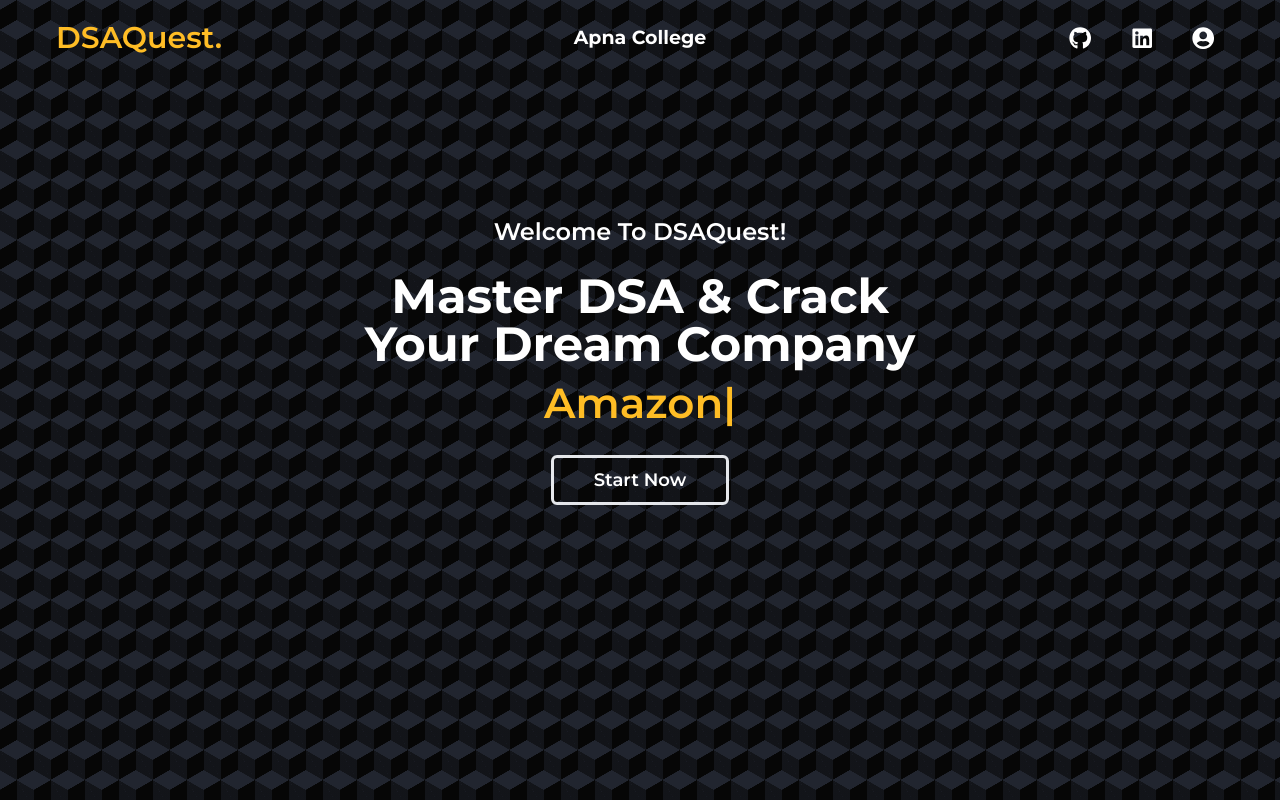
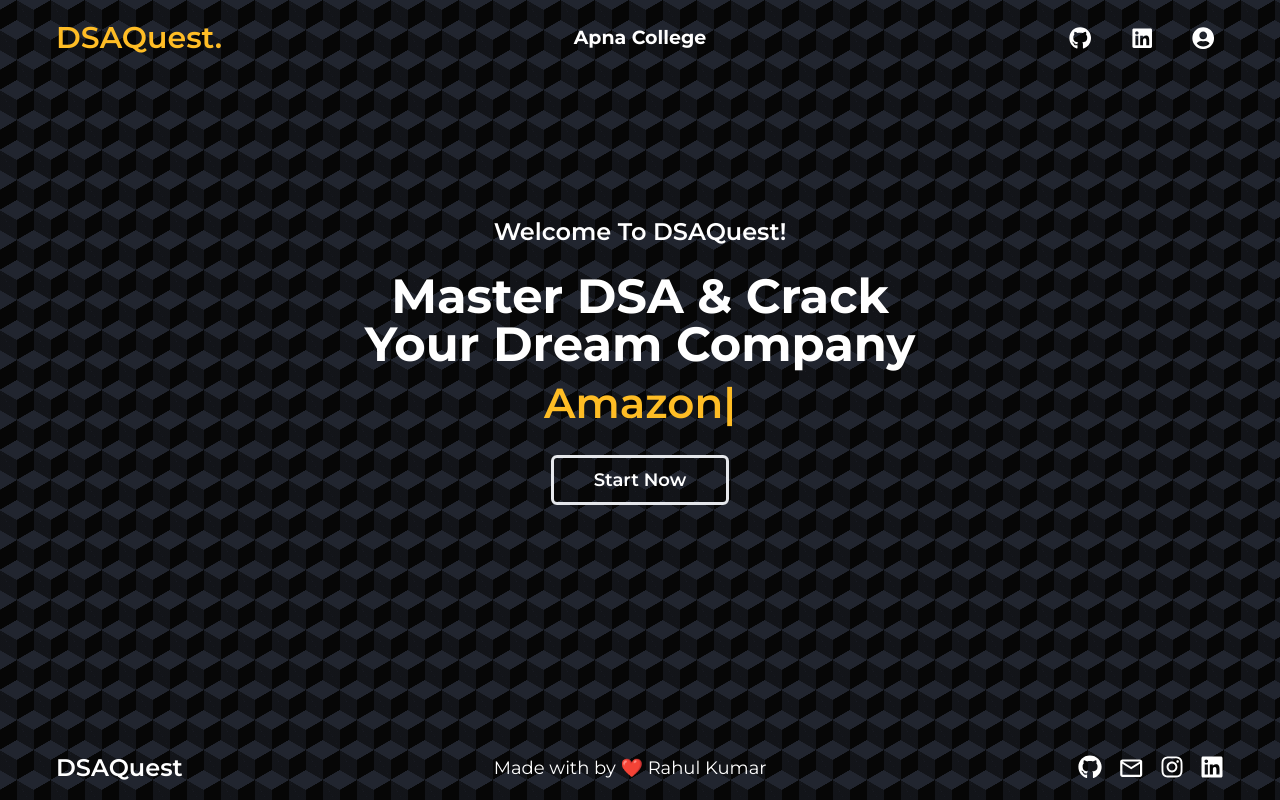
Before and after one commit to KumarRahul01/DSAQuest, a React (Vite) app in the folder frontend/: page / in a window 1280 px wide. Built offline with nearby package versions, Linux system fonts and the light colour scheme; no server answers.

Commit message:
UI updated by coder1

```diff
--- a/frontend/package.json
+++ b/frontend/package.json
@@ -10,6 +10,7 @@
     "preview": "vite preview"
   },
   "dependencies": {
+    "aos": "^2.3.4",
     "axios": "^1.7.7",
     "firebase": "^10.13.2",
     "react": "^18.3.1",
--- /dev/null
+++ b/frontend/src/components/Footer/Footer.jsx
@@ -0,0 +1,65 @@
+import React from "react";
+import { FaGithub, FaInstagram, FaLinkedin } from "react-icons/fa";
+import { MdAttachEmail, MdOutlineMailOutline } from "react-icons/md";
+import { Link } from "react-router-dom";
+
+const Footer = () => {
+  return (
+    <div className="text-white fixed bottom-0 px-4 sm:px-5 md:px-14 py-4 flex flex-col sm:flex-row sm:justify-between justify-center items-center gap-4 sm:gap-0 w-full">
+      <div>
+        <h1 className="lg:text-2xl text-xl font-semibold">DSAQuest</h1>
+      </div>
+      <div>
+        <p className="lg:text-lg text-sm">
+          Made with by ❤️{" "}
+          <Link to={"https://linkedin.com/in/rahul-kumar-chandra"}>
+            Rahul Kumar
+          </Link>{" "}
+        </p>
+      </div>
+      <div>
+        <div className="flex space-x-4">
+          <Link
+            to="https://github.com/KumarRahul01"
+            target="_blank"
+            rel="noopener noreferrer"
+          >
+            <FaGithub
+              className="text-white text-2xl
+                            hover:text-gray-300"
+            />
+          </Link>
+          <Link
+            to="mailto:kumarrahul.chandra2002@gmail.com"
+            target="_blank"
+            rel="noopener noreferrer"
+          >
+            <MdOutlineMailOutline
+              size={"1.65rem"}
+              className="text-white text-2xl
+                            hover:text-gray-300"
+            />
+          </Link>
+          <Link to="#" target="_blank" rel="noopener noreferrer">
+            <FaInstagram
+              className="text-white text-2xl
+                            hover:text-gray-300"
+            />
+          </Link>
+          <Link
+            to="https://linkedin.com/in/rahul-kumar-chandra"
+            target="_blank"
+            rel="noopener noreferrer"
+          >
+            <FaLinkedin
+              className="text-white text-2xl
+                            hover:text-gray-300"
+            />
+          </Link>
+        </div>
+      </div>
+    </div>
+  );
+};
+
+export default Footer;
--- a/frontend/src/components/NotFoundPage/NotFoundPage.jsx
+++ b/frontend/src/components/NotFoundPage/NotFoundPage.jsx
@@ -1,10 +1,12 @@
 import React from "react";
+import Footer from "../Footer/Footer";
 
 const NotFoundPage = () => {
   return (
+    <>
     <div className="bg w-full min-h-screen flex flex-col items-center justify-center selection:bg-[#ffbe25db] selection:text-slate-50">
         <h1 className="mb-4 lg:text-9xl text-6xl font-semibold text-red-500">404</h1>
-        <p className="mb-4 text-xl xs:text-2xl md:text-3xl text-white"l>Oops! Looks like you're lost.</p>
+        <p className="mb-4 text-xl xs:text-2xl md:text-3xl text-white">Oops! Looks like you're lost.</p>
         <div className="animate-bounce">
           <svg
             className="mx-auto h-16 w-16 text-red-500"
@@ -13,9 +15,6 @@
             stroke="currentColor"
           >
             <path
-              // stroke-linecap="round"
-              // stroke-linejoin="round"
-              // stroke-width="2"
               d="M12 19l9 2-9-18-9 18 9-2zm0 0v-8"
             ></path>
           </svg>
@@ -28,6 +27,8 @@
           .
         </p>
     </div>
+    <Footer />
+    </>
   );
 };
 
--- a/frontend/src/pages/Home.jsx
+++ b/frontend/src/pages/Home.jsx
@@ -2,11 +2,13 @@
 import { useNavigate } from "react-router-dom";
 import { TypeAnimation } from "react-type-animation";
 import Navbar from "../components/Navbar/Navbar";
+import Footer from "../components/Footer/Footer";
 
 const Home = () => {
   const navigate = useNavigate();
 
   return (
+    <>
       <div className="bg w-full h-screen text-white selection:bg-[#ffbe25db] selection:text-slate-50">
         {/* Hero section */}
         <div className="px-4 sm:px-5 md:px-14">
@@ -52,6 +54,8 @@
         <button className="px-6 py-1 bg-blue-500 hover:bg-blue-700 mx-4 rounded-md text-white font-medium tracking-wide transition-all duration-150" onClick={() => clickHanlder("leetcode")}>Leetcode</button>
       </div> */}
       </div>
+      <Footer />
+    </>
   );
 };
 
```
Also changed, not shown: frontend/src/pages/LandingTemplate.jsx (+6 -2 lines), 1 other file (tests, documents, lock files or other folders). Lines whose indentation alone changed are shown as unchanged.
